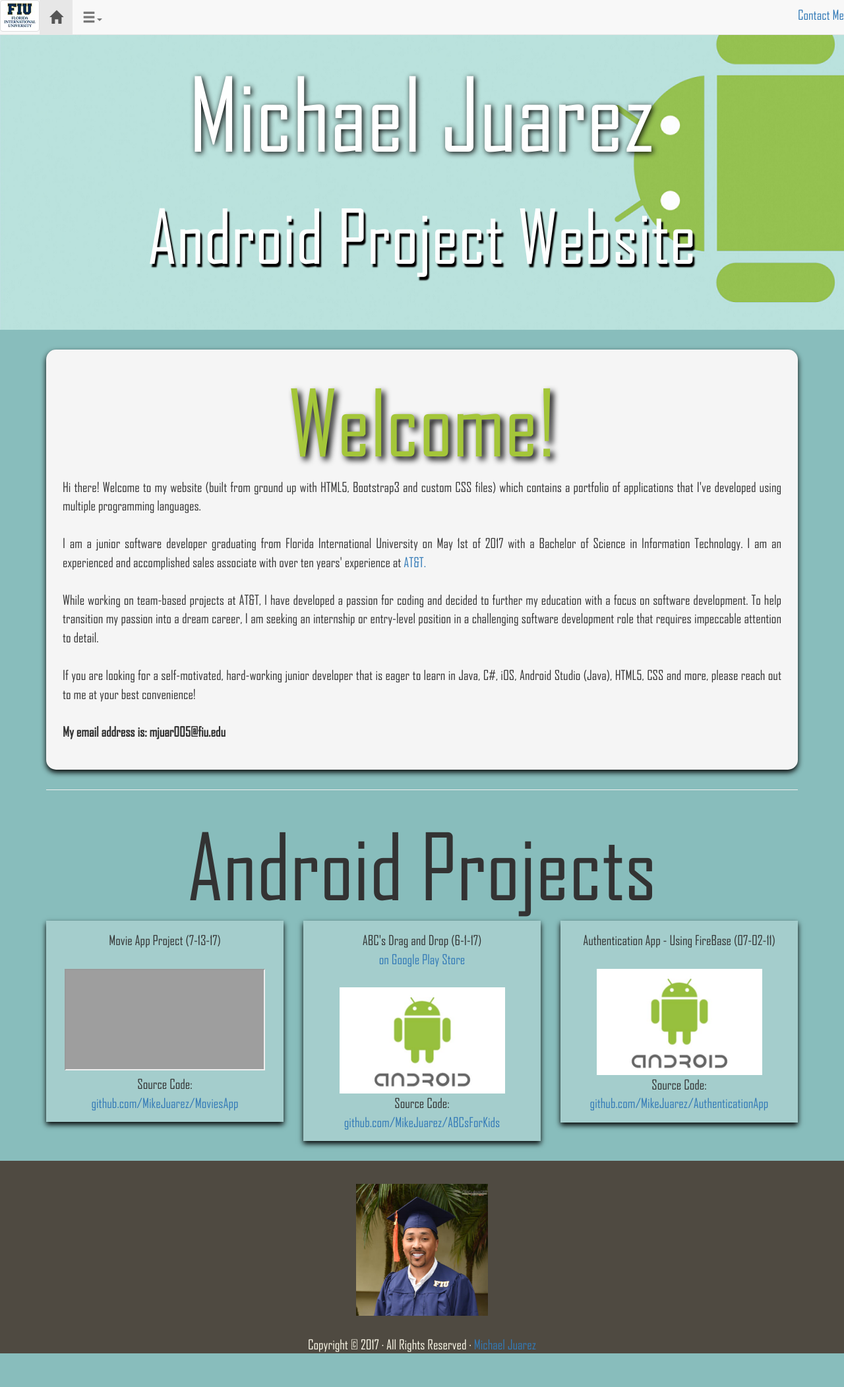
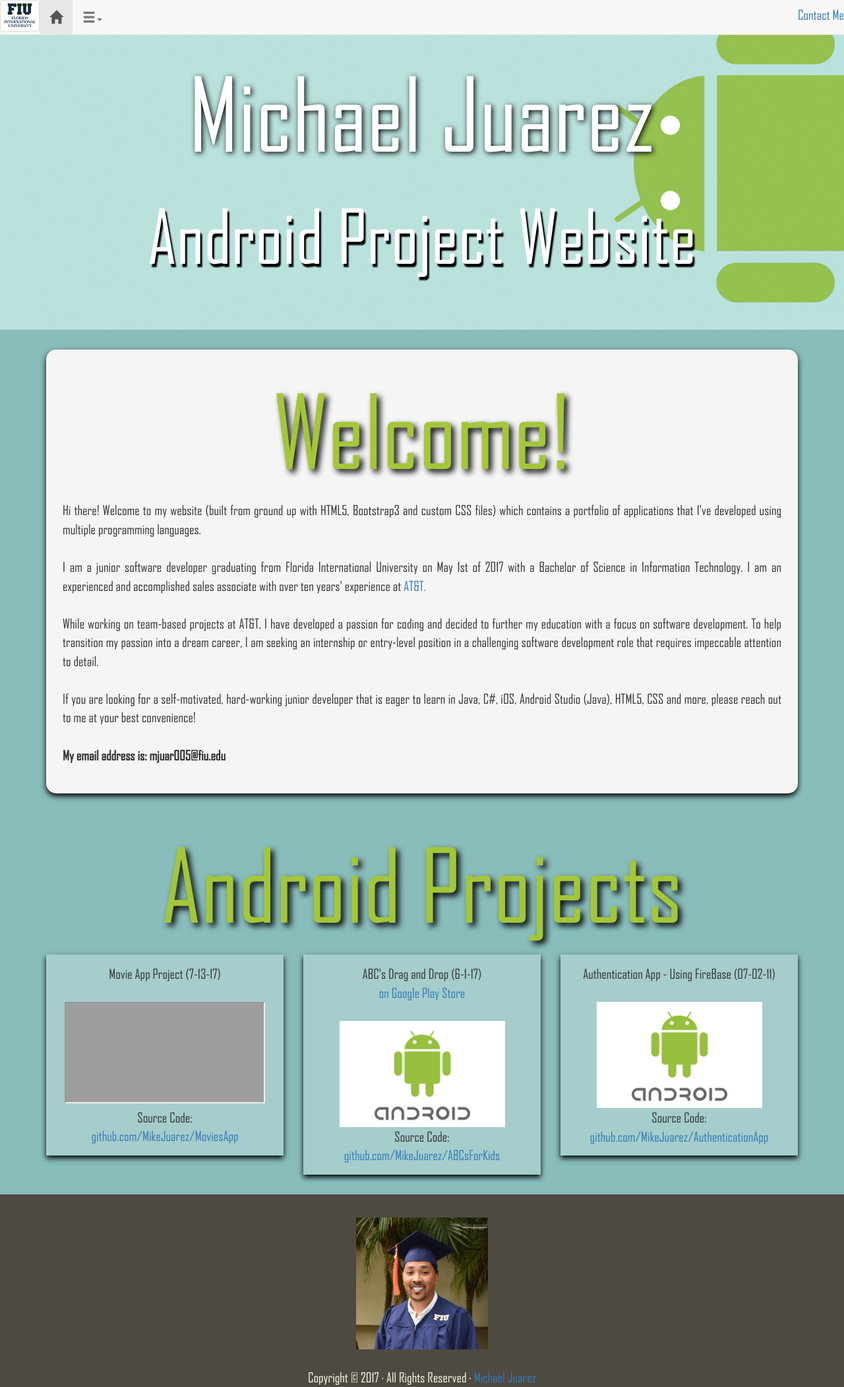
Before and after one commit to MikeJuarez/MikeJuarez.github.io, a Jekyll site: the page index.html, which Jekyll copies as it is, in a window 1280 px wide. Shown: the whole page at 66% size. Built offline with Jekyll 4.4.1, drawn with Linux system fonts in a browser that asks for light colours; grey boxes are pictures that could not be loaded.

Commit message:
Minor fixes

```diff
--- a/index.html
+++ b/index.html
@@ -61,7 +61,7 @@
 	  <div class="cardWhiteBG">
 		  <div class="textintroduction">
 		  <div class="AndroidGreen">
-		  <h1>Welcome!</h1>
+		  Welcome!
 		  </div>
 		   Hi there!  Welcome to my website (built from ground up with HTML5, Bootstrap3 and custom CSS files) which contains a portfolio of applications that I've developed using multiple programming languages.<br/><br/>
 		   I am a junior software developer graduating from Florida International University on May 1st of 2017 with a
@@ -75,15 +75,14 @@
            <strong>My email address is: mjuar005@fiu.edu</strong><br/><br/>
            </div>
            </div>
-   <hr>
 </div>
 </div>
 </div>
 
 
 <div class="container">
-  <div class="center" >
-	<h1>Android Projects</h1>
+  <div class="AndroidGreen">
+	Android Projects
   </div>
 </div>
 
```
